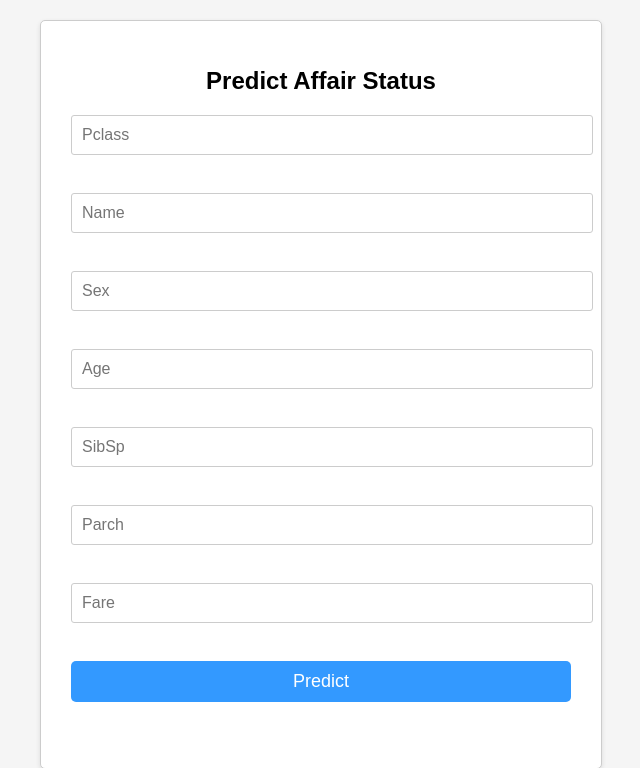
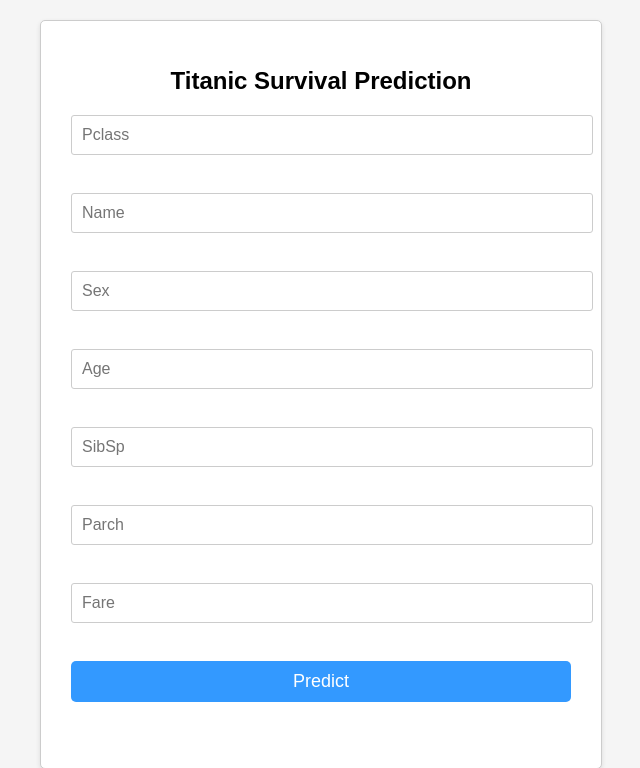
Before and after one commit to CodeAxle/tree-model, a Flask app: page / in a window 1280 px wide. Shown: the top 768 px of the page, without its empty margins (319-959 px from the left). Run offline with Flask 3, Linux system fonts and the light colour scheme; parts of the project's set-up code (start-up, migrations or seed data) failed here and were passed over.

Commit message:
Update home.html

```diff
--- a/templates/home.html
+++ b/templates/home.html
@@ -9,7 +9,7 @@
 
 <body>
  <div class="login">
-    <h1>Predict Affair Status</h1>
+    <h1>Titanic Survival Prediction</h1>
 
     <form action="{{ url_for('predict') }}"method="post">
         <input type="text" name="Pclass" placeholder="Pclass" required="required" /><br>
```
